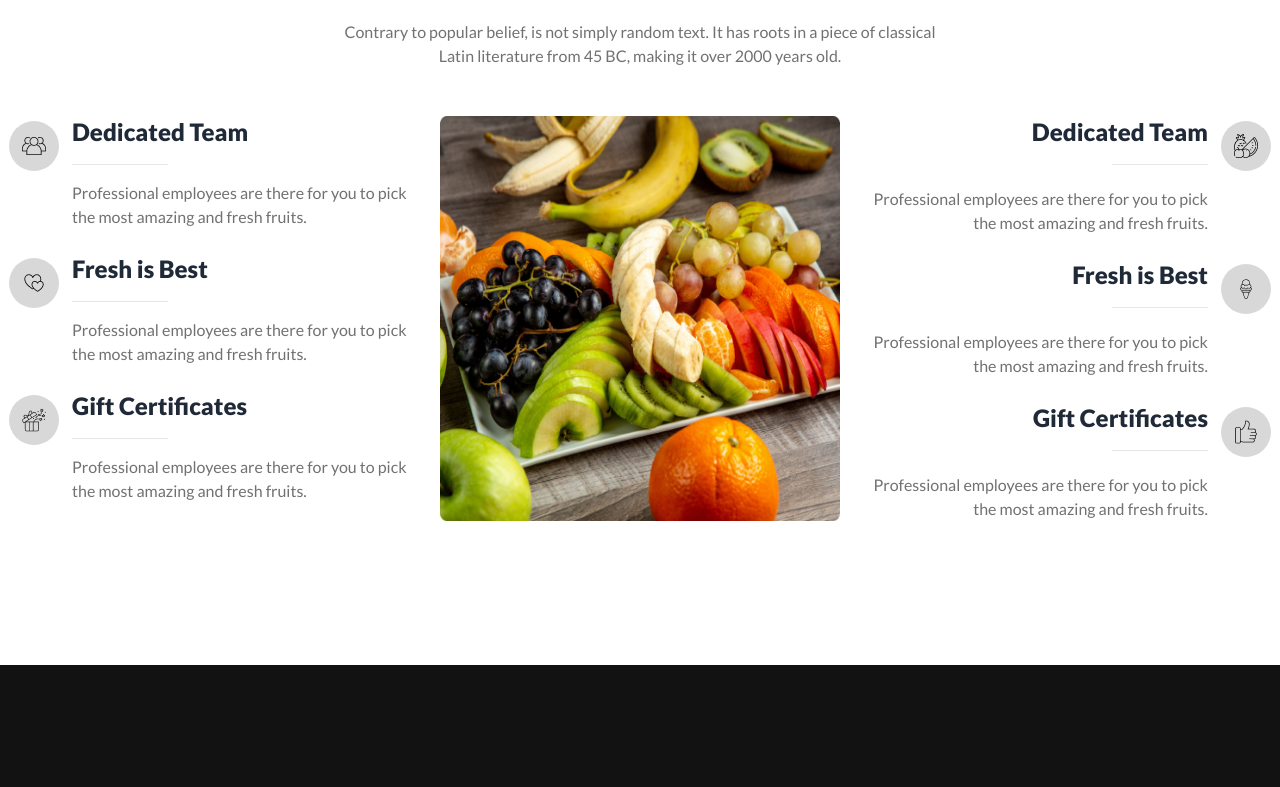
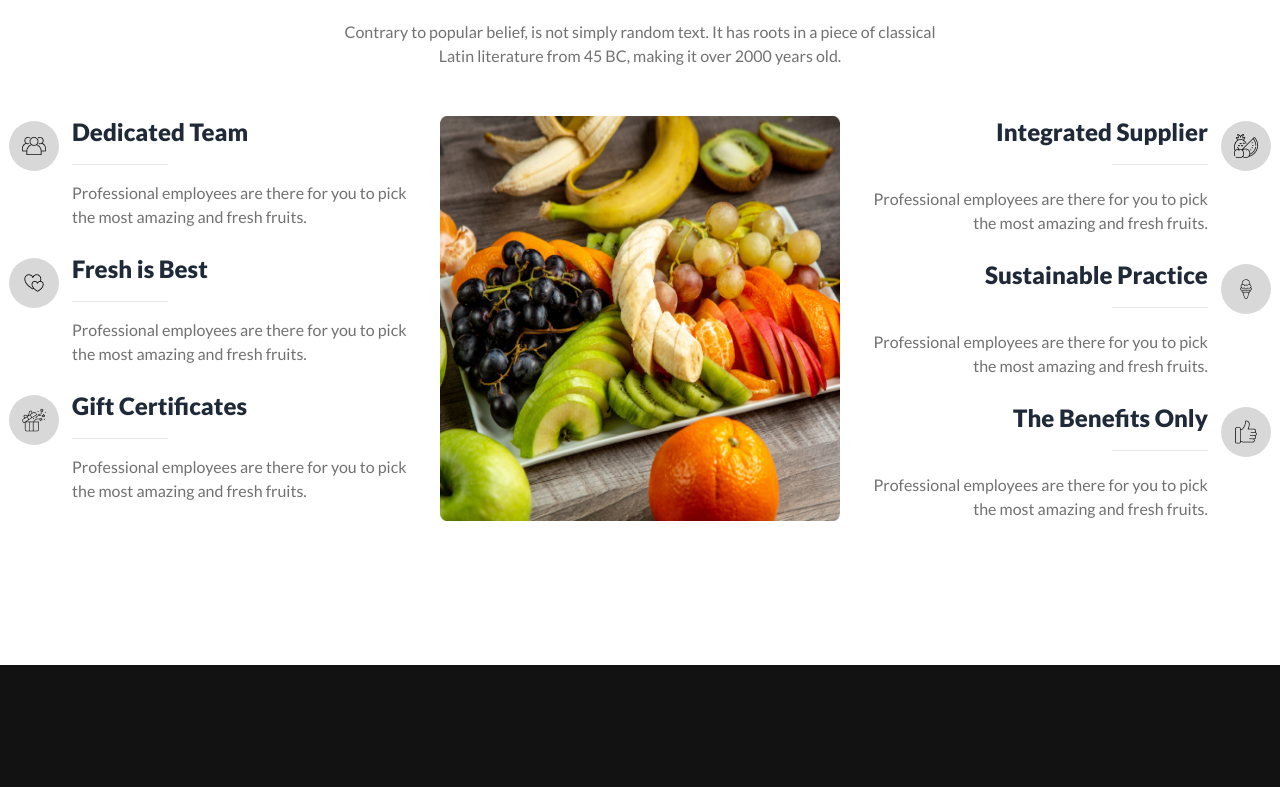
Before and after one commit to Solaiman366882/fruit-burst-landing-page, a plain HTML site: page index.html in a window 1280 px wide. Shown: the part 2715-3502 px from the top of the page. Drawn offline with nearby package versions, Linux system fonts and the light colour scheme.

Commit message:
why choose us section updated

```diff
--- a/index.html
+++ b/index.html
@@ -598,7 +598,7 @@
                             <img src="./images/fruit 1.png" alt="">
                         </div>
                         <div class="ml-2 lg:ml-0 lg:mr-2">
-                            <h4 class="text-2xl font-extrabold">Dedicated Team</h4>
+                            <h4 class="text-2xl font-extrabold">Integrated Supplier</h4>
                             <hr class="w-24 bg-sub-color my-4 lg:inline-block">
                             <p class="text-base font-medium text-secondary-color">Professional employees are there for
                                 you to pick the most amazing and fresh fruits.</p>
@@ -610,7 +610,7 @@
                             <img src="./images/ice-cream 1.png" alt="">
                         </div>
                         <div class="ml-2 lg:ml-0 lg:mr-2">
-                            <h4 class="text-2xl font-extrabold">Fresh is Best</h4>
+                            <h4 class="text-2xl font-extrabold">Sustainable Practice</h4>
                             <hr class="w-24 bg-sub-color my-4 lg:inline-block">
                             <p class="text-base font-medium text-secondary-color">Professional employees are there for
                                 you to pick the most amazing and fresh fruits.</p>
@@ -622,7 +622,7 @@
                             <img src="./images/like 1.png" alt="">
                         </div>
                         <div class="ml-2 lg:ml-0 lg:mr-2">
-                            <h4 class="text-2xl font-extrabold">Gift Certificates</h4>
+                            <h4 class="text-2xl font-extrabold">The Benefits Only</h4>
                             <hr class="w-24 bg-sub-color my-4 lg:inline-block">
                             <p class="text-base font-medium text-secondary-color">Professional employees are there for
                                 you to pick the most amazing and fresh fruits.</p>
```
